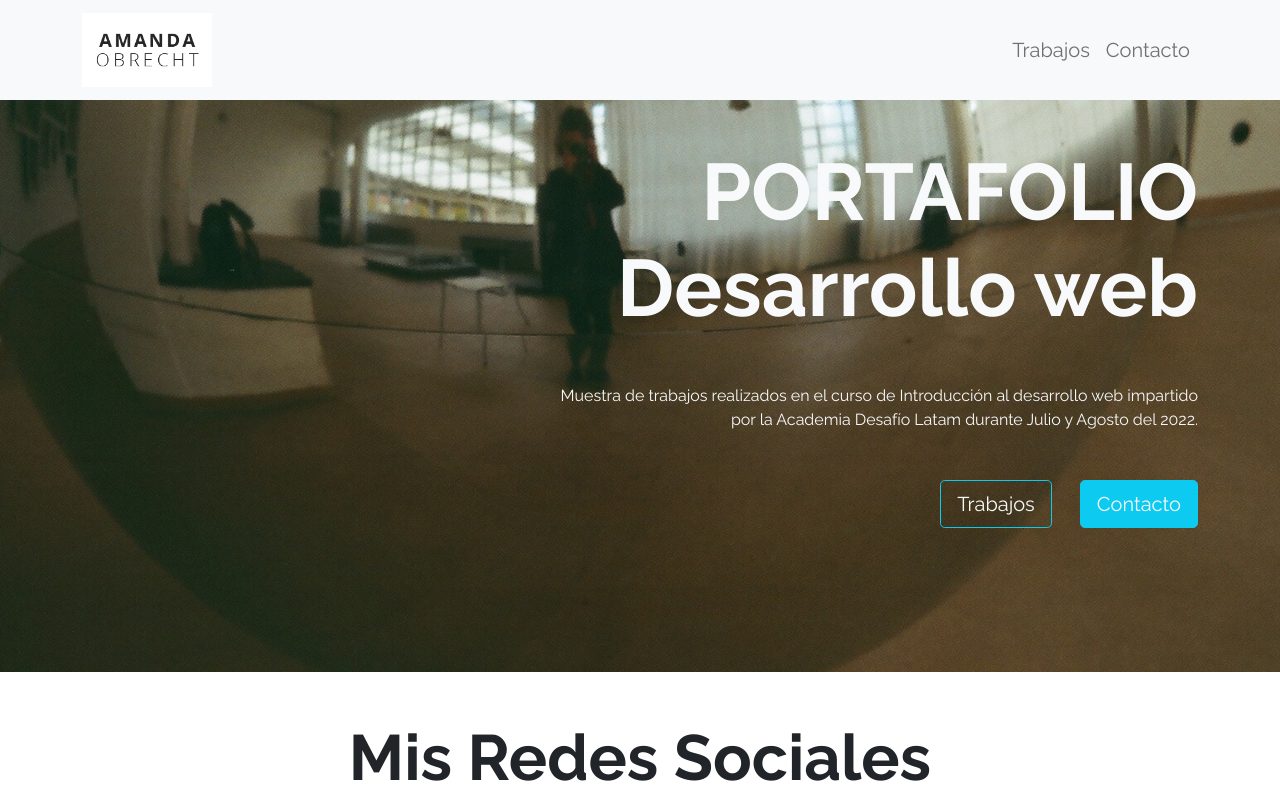
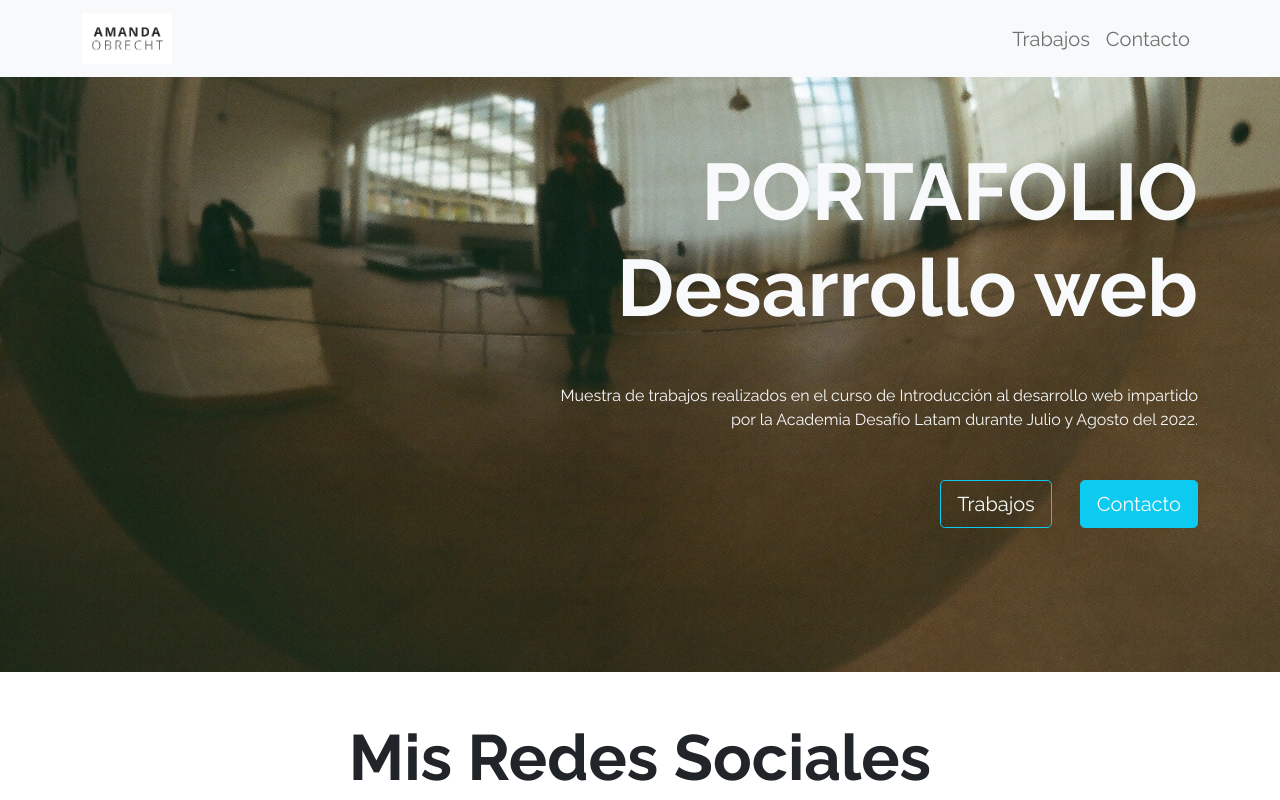
Before and after one commit to amandaobrecht/Portafolio, a plain HTML site: page index.html in a window 1280 px wide. Shown: the top 800 px of the page. Drawn offline with nearby package versions, Linux system fonts and the light colour scheme.

Commit message:
actu tamano logo

```diff
--- a/index.html
+++ b/index.html
@@ -20,7 +20,7 @@
     <nav class="navbar navbar-expand-lg navbar-light bg-light fixed-top">
         <div class="container">
             <a class="navbar-brand" href="#">
-                <img src="assets/imgs/logo ao.png" class="img-fluid" width="130px">
+                <img src="assets/imgs/logo ao.png" class="img-fluid" width="90px">
             </a>
             <button class="navbar-toggler" type="button" data-bs-toggle="collapse"
                 aria-controls="navbarSupportedContent" aria-expanded="false" aria-label="Toggle navigation">
```
